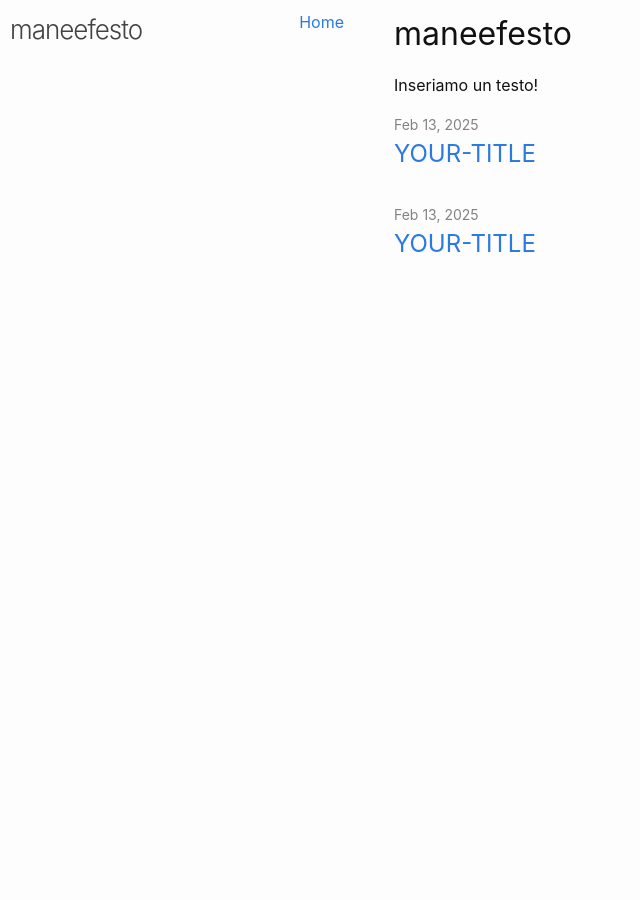
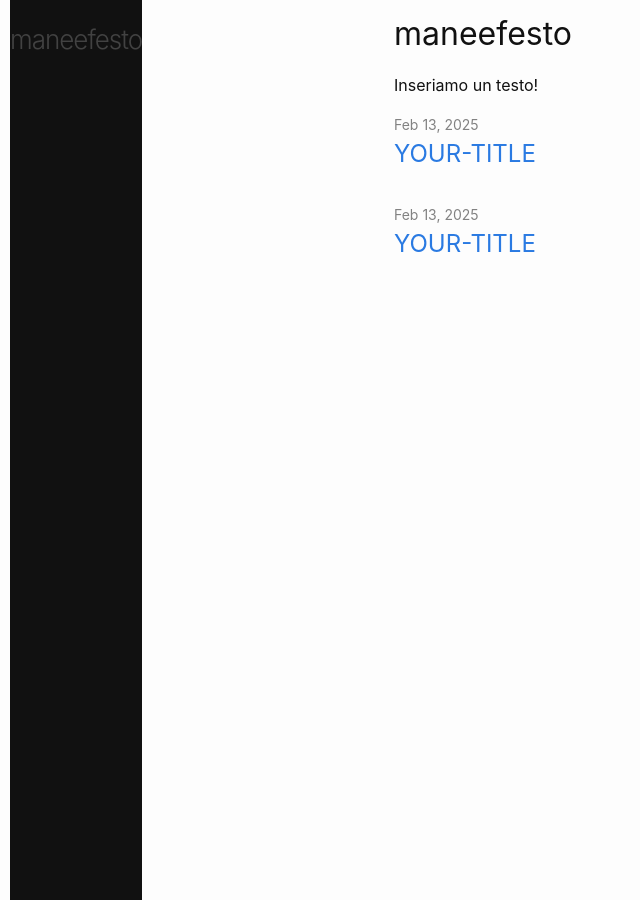
Before and after one commit to maneefesto/manefesto, a Jekyll site: the page built from index.md, in a window 1280 px wide. Shown: the whole page, without its empty margins (0-640 px from the left). Built offline with Jekyll 4.4.1, drawn with Linux system fonts in a browser that asks for light colours; our own code applies the rules of GitHub Pages for plain Markdown files.

Commit message:
test sidebar css

```diff
--- a/_includes/leftbar.html
+++ b/_includes/leftbar.html
@@ -1,10 +1,3 @@
-<a class="site-title" rel="author" href="{{ '/' | relative_url }}">{{ site.title | escape }}</a>
-<nav class="site-nav">
-  <div class="wrapper">
-    <a href="{{ '/' | relative_url }}" {% if page.url == "/" %} class="active"{% endif %}>Home</a>
-    {% for path in page_paths %}
-      {% assign my_page = site.pages | where: "path", path | first %}
-      <a href="{{ my_page.url | relative_url }}" {% if page.url == my_page.url %} class="active"{% endif %}>{{ my_page.title }}</a>
-    {% endfor %}
-  </div>
-</nav>
+<div class="sidebar">
+    <a class="site-title" rel="author" href="{{ '/' | relative_url }}">{{ site.title | escape }}</a>
+</div>
--- a/_sass/minima/custom-styles.scss
+++ b/_sass/minima/custom-styles.scss
@@ -13,7 +13,6 @@
   .column {
     float: left;
     padding: 10px;
-    height: 300px; /* Should be removed. Only for demonstration */
   }
 
   .left {
@@ -31,6 +30,17 @@
     clear: both;
   }
 
+  .sidebar {
+    height: 100%;
+    position: fixed;
+    z-index: 1; /* Stay on top */
+    top: 0; /* Stay at the top */
+    background-color: #111; /* Black */
+    overflow-x: hidden; /* Disable horizontal scroll */
+    padding-top: 20px;
+    align-content: right;
+  }
+
   /* Responsive layout - makes the two columns stack on top of each other instead of next to each other */
   @media screen and (max-width: 600px) {
     .column {
```
